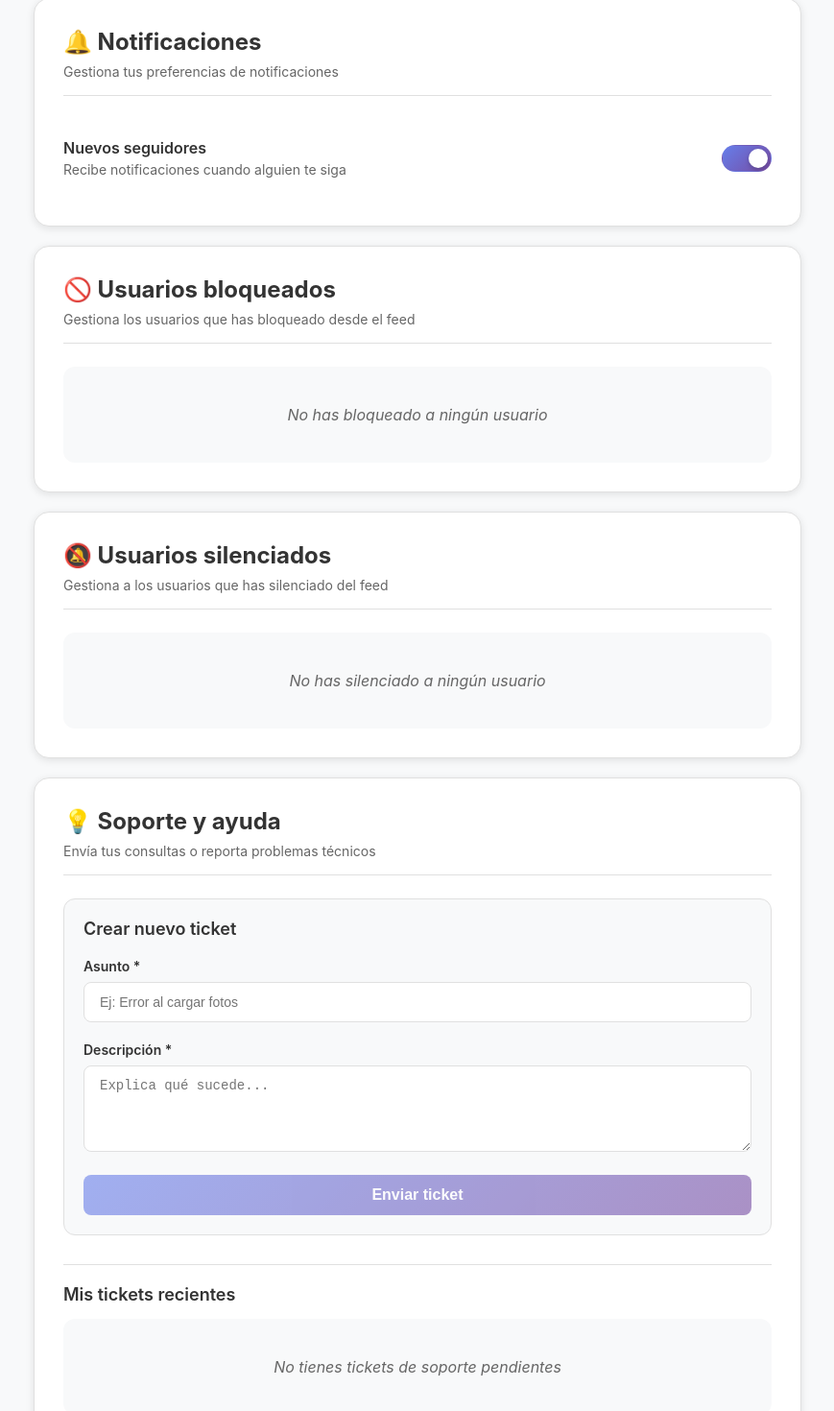
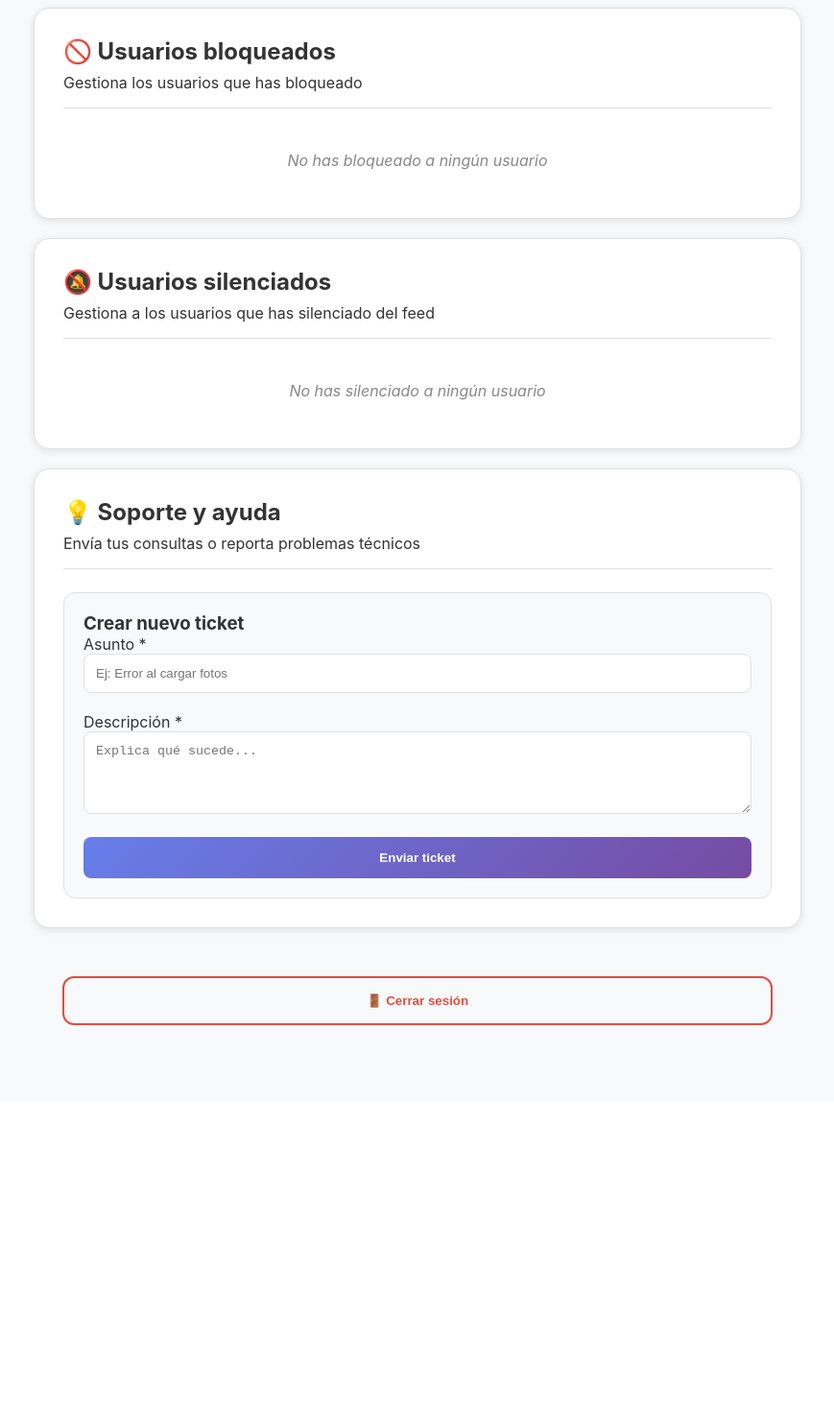
Before and after one commit to AncutaIorga/PearlyApp, an Angular app: page /ajustes in a window 1280 px wide. Shown: the part 689-2159 px from the top of the page at 96% size, without its empty margins (205-1074 px from the left). After the commit the page ends 1837 px from the top, so only its background shows below. Built offline with nearby package versions, Linux system fonts and the light colour scheme; sample sign-in values are in the browser's storage.

Commit message:
v5.2.0 bloqueados bien

```diff
--- a/src/app/ajustes/ajustes.css
+++ b/src/app/ajustes/ajustes.css
@@ -1,10 +1,7 @@
-/* ajustes/ajustes.css */
-
 .settings-container {
   min-height: calc(100vh - 64px);
   background: var(--bg-secondary);
   padding: 30px 20px;
-  transition: background-color 0.3s ease;
 }
 
 .settings-content {
@@ -16,10 +13,9 @@ h1 {
   font-size: 32px;
   font-weight: 700;
   color: var(--text-primary);
-  margin: 0 0 30px 0;
+  margin-bottom: 30px;
 }
 
-/* --- SECCIONES GENERALES --- */
 .settings-section {
   background: var(--card-bg);
   border-radius: 16px;
@@ -27,7 +23,6 @@ h1 {
   margin-bottom: 20px;
   box-shadow: var(--shadow-sm);
   border: 1px solid var(--border-color);
-  transition: all 0.3s ease;
 }
 
 .section-header {
@@ -38,18 +33,11 @@ h1 {
 
 .section-header h2 {
   font-size: 24px;
-  font-weight: 700;
   color: var(--text-primary);
   margin: 0 0 8px 0;
 }
 
-.section-description {
-  color: var(--text-secondary);
-  font-size: 14px;
-  margin: 0;
-}
-
-/* --- TOGGLES Y OPCIONES --- */
+/* --- TOGGLES --- */
 .setting-item {
   display: flex;
   justify-content: space-between;
@@ -58,365 +46,121 @@ h1 {
   border-bottom: 1px solid var(--border-color);
 }
 
-.setting-item:last-child {
-  border-bottom: none;
+.setting-item:last-child { border-bottom: none; }
+
+.toggle-switch {
+  position: relative; width: 52px; height: 28px;
 }
 
-.setting-info h3 {
-  font-size: 16px;
-  font-weight: 600;
-  color: var(--text-primary);
-  margin: 0 0 4px 0;
-}
-
-.setting-info p {
-  font-size: 14px;
-  color: var(--text-secondary);
-  margin: 0;
-}
-
-/* Toggle Switch Personalizado */
-.toggle-switch {
-  position: relative;
-  display: inline-block;
-  width: 52px;
-  height: 28px;
-  flex-shrink: 0;
-}
-
-.toggle-switch input {
-  opacity: 0;
-  width: 0;
-  height: 0;
-}
+.toggle-switch input { opacity: 0; width: 0; height: 0; }
 
 .slider {
-  position: absolute;
-  cursor: pointer;
-  top: 0;
-  left: 0;
-  right: 0;
-  bottom: 0;
-  background-color: var(--bg-tertiary);
-  transition: 0.4s;
-  border-radius: 34px;
-  border: 1px solid var(--border-color);
+  position: absolute; cursor: pointer; top: 0; left: 0; right: 0; bottom: 0;
+  background-color: var(--bg-tertiary); transition: 0.4s; border-radius: 34px;
 }
 
 .slider:before {
-  position: absolute;
-  content: "";
-  height: 20px;
-  width: 20px;
-  left: 3px;
-  bottom: 3px;
-  background-color: white;
-  transition: 0.4s;
-  border-radius: 50%;
-  box-shadow: 0 2px 4px rgba(0,0,0,0.2);
+  position: absolute; content: ""; height: 20px; width: 20px; left: 4px; bottom: 4px;
+  background-color: white; transition: 0.4s; border-radius: 50%;
 }
 
-input:checked + .slider {
-  background: linear-gradient(135deg, #667eea 0%, #764ba2 100%);
-  border-color: transparent;
+input:checked + .slider { background: linear-gradient(135deg, #667eea 0%, #764ba2 100%); }
+input:checked + .slider:before { transform: translateX(24px); }
+
+/* --- BLOQUEADOS / SILENCIADOS --- */
+.blocked-users-list { display: flex; flex-direction: column; gap: 12px; }
+
+.blocked-user-item {
+  display: flex; justify-content: space-between; align-items: center;
+  padding: 12px 16px; background: var(--bg-secondary);
+  border-radius: 12px; border: 1px solid var(--border-color);
 }
 
-input:checked + .slider:before {
-  transform: translateX(24px);
+.blocked-user-info { display: flex; align-items: center; gap: 15px; }
+
+.blocked-avatar-container { width: 45px; height: 45px; }
+
+.blocked-img { width: 100%; height: 100%; object-fit: cover; border-radius: 50%; }
+
+.blocked-avatar-placeholder {
+  width: 100%; height: 100%; border-radius: 50%;
+  background: linear-gradient(135deg, #667eea 0%, #764ba2 100%);
+  color: white; display: flex; align-items: center; justify-content: center; font-weight: 700;
 }
 
-/* --- USUARIOS BLOQUEADOS --- */
-.empty-state {
-  text-align: center;
-  padding: 40px 20px;
-  color: var(--text-secondary);
-  font-style: italic;
-  background: var(--bg-secondary);
-  border-radius: 12px;
+.unblock-btn {
+  padding: 8px 16px; border: 2px solid #e74c3c; color: #e74c3c;
+  background: transparent; border-radius: 20px; font-weight: 700; cursor: pointer;
 }
 
-.blocked-users-list {
-  display: flex;
-  flex-direction: column;
-  gap: 15px;
+.unblock-btn:hover { background: #e74c3c; color: white; }
+
+.view-more-btn {
+  width: 100%; margin-top: 15px; padding: 12px;
+  border: 1px dashed var(--border-color); background: transparent;
+  color: #667eea; border-radius: 10px; cursor: pointer; font-weight: 600;
 }
 
-.blocked-user-item {
-  display: flex;
-  justify-content: space-between;
-  align-items: center;
-  padding: 16px 20px;
-  background: var(--bg-secondary);
-  border-radius: 12px;
-  border: 1px solid var(--border-color);
-  transition: transform 0.2s ease, box-shadow 0.2s ease;
+/* --- SOPORTE --- */
+.support-form {
+  background: var(--bg-secondary); padding: 20px;
+  border-radius: 12px; border: 1px solid var(--border-color);
 }
 
-.blocked-user-item:hover {
-  transform: translateY(-2px);
-  box-shadow: var(--shadow-sm);
+.form-group { margin-bottom: 20px; }
+.form-group input, .form-group textarea {
+  width: 100%; padding: 12px; background: var(--input-bg);
+  border: 1px solid var(--border-color); border-radius: 8px; color: var(--text-primary);
 }
 
-.blocked-user-info {
-  display: flex;
-  align-items: center;
-  gap: 15px;
+.submit-ticket-btn {
+  width: 100%; padding: 14px; background: linear-gradient(135deg, #667eea 0%, #764ba2 100%);
+  color: white; border: none; border-radius: 8px; font-weight: 700; cursor: pointer;
 }
 
-/* Contenedor del avatar */
-.blocked-avatar-container {
-  width: 45px;
-  height: 45px;
-  flex-shrink: 0;
+/* --- MODAL Y BOTÓN CERRAR (X) --- */
+.modal-overlay {
+  position: fixed; top: 0; left: 0; width: 100%; height: 100%;
+  background: rgba(0,0,0,0.6); display: flex; align-items: center; justify-content: center; z-index: 2000;
 }
 
-/* Imagen real */
-.blocked-img {
-  width: 100%;
-  height: 100%;
-  object-fit: cover;
-  border-radius: 50%;
-  border: 1px solid var(--border-color);
+.modal-card {
+  background: var(--card-bg); width: 90%; max-width: 500px; max-height: 80vh;
+  border-radius: 20px; display: flex; flex-direction: column; overflow: hidden;
 }
 
-/* Iniciales (placeholder) */
-.blocked-avatar-placeholder {
-  width: 100%;
-  height: 100%;
-  background: linear-gradient(135deg, #667eea 0%, #764ba2 100%);
-  color: white;
-  border-radius: 50%;
+.modal-header { padding: 20px; border-bottom: 1px solid var(--border-color); display: flex; justify-content: space-between; align-items: center; }
+
+/* Estilo de la X de cerrar */
+.close-icon {
+  background: var(--bg-secondary);
+  border: none;
+  width: 32px;
+  height: 32px;
   display: flex;
   align-items: center;
   justify-content: center;
-  font-weight: 700;
-  font-size: 18px;
-  text-transform: uppercase;
-  box-shadow: 0 2px 5px rgba(0,0,0,0.1);
+  border-radius: 50%;
+  font-size: 16px;
+  color: var(--text-secondary);
+  cursor: pointer;
+  transition: all 0.2s ease;
 }
 
-.blocked-user-info h4 {
-  margin: 0;
-  font-size: 16px;
-  color: var(--text-primary);
-  font-weight: 600;
+.close-icon:hover {
+  background: #e74c3c;
+  color: white;
+  transform: rotate(90deg) scale(1.1);
 }
 
-.blocked-user-info p {
-  margin: 2px 0 0 0;
-  font-size: 12px;
-  color: var(--text-muted);
+.modal-scroll-area { padding: 20px; overflow-y: auto; flex: 1; }
+
+/* --- LOGOUT --- */
+.logout-btn {
+  width: 100%; padding: 16px; border: 2px solid #e74c3c; border-radius: 12px;
+  background: transparent; color: #e74c3c; font-weight: 700; cursor: pointer;
 }
 
-.unblock-btn {
-  padding: 8px 18px;
-  background: transparent;
-  border: 2px solid #e74c3c;
-  color: #e74c3c;
-  border-radius: 20px;
-  font-size: 13px;
-  font-weight: 700;
-  cursor: pointer;
-  transition: all 0.3s ease;
-  white-space: nowrap;
-}
+.logout-btn:hover { background: #e74c3c; color: white; }
 
-.unblock-btn:hover {
-  background: #e74c3c;
-  color: white;
-  box-shadow: 0 4px 10px rgba(231, 76, 60, 0.2);
-}
-
-/* --- FORMULARIO DE SOPORTE --- */
-.support-form {
-  margin-bottom: 30px;
-  background: var(--bg-secondary);
-  padding: 20px;
-  border-radius: 12px;
-  border: 1px solid var(--border-color);
-}
-
-.support-form h3 {
-  font-size: 18px;
-  font-weight: 600;
-  color: var(--text-primary);
-  margin: 0 0 20px 0;
-}
-
-.form-group {
-  margin-bottom: 20px;
-}
-
-.form-group label {
-  display: block;
-  font-weight: 600;
-  color: var(--text-primary);
-  margin-bottom: 8px;
-  font-size: 14px;
-}
-
-.form-group input,
-.form-group textarea {
-  width: 100%;
-  padding: 12px 16px;
-  background: var(--input-bg);
-  border: 1px solid var(--border-color);
-  border-radius: 8px;
-  font-size: 14px;
-  color: var(--text-primary);
-  transition: all 0.3s ease;
-  box-sizing: border-box;
-}
-
-.form-group input:focus,
-.form-group textarea:focus {
-  outline: none;
-  border-color: #667eea;
-  box-shadow: 0 0 0 3px rgba(102, 126, 234, 0.1);
-}
-
-.submit-ticket-btn {
-  width: 100%;
-  padding: 12px;
-  background: linear-gradient(135deg, #667eea 0%, #764ba2 100%);
-  color: white;
-  border: none;
-  border-radius: 8px;
-  font-size: 16px;
-  font-weight: 600;
-  cursor: pointer;
-  transition: all 0.3s ease;
-}
-
-.submit-ticket-btn:hover:not(:disabled) {
-  transform: translateY(-2px);
-  box-shadow: 0 4px 12px rgba(102, 126, 234, 0.3);
-}
-
-.submit-ticket-btn:disabled {
-  opacity: 0.6;
-  cursor: not-allowed;
-}
-
-/* --- LISTA DE TICKETS --- */
-.tickets-history {
-  margin-top: 30px;
-  padding-top: 20px;
-  border-top: 1px solid var(--border-color);
-}
-
-.tickets-history h3 {
-  font-size: 18px;
-  font-weight: 600;
-  color: var(--text-primary);
-  margin-bottom: 15px;
-}
-
-.tickets-list {
-  display: flex;
-  flex-direction: column;
-  gap: 12px;
-}
-
-.ticket-item {
-  background: var(--bg-secondary);
-  border-radius: 12px;
-  border: 1px solid var(--border-color);
-  padding: 16px;
-  transition: all 0.3s ease;
-}
-
-.ticket-header-simple {
-  display: flex;
-  justify-content: space-between;
-  align-items: flex-start;
-  margin-bottom: 8px;
-}
-
-.ticket-header-simple h4 {
-  margin: 0;
-  font-size: 16px;
-  font-weight: 600;
-  color: var(--text-primary);
-  flex: 1;
-}
-
-.ticket-status {
-  font-size: 11px;
-  padding: 4px 10px;
-  border-radius: 12px;
-  font-weight: 700;
-  text-transform: uppercase;
-  white-space: nowrap;
-  margin-left: 10px;
-}
-
-.ticket-status.open {
-  background: rgba(102, 126, 234, 0.15);
-  color: #667eea;
-}
-
-.ticket-date {
-  font-size: 12px;
-  color: var(--text-muted);
-  margin: 0 0 8px 0;
-}
-
-.ticket-desc {
-  font-size: 14px;
-  color: var(--text-secondary);
-  margin: 0;
-  line-height: 1.5;
-}
-
-/* --- BOTÓN CERRAR SESIÓN --- */
-.logout-btn {
-  width: 100%;
-  padding: 16px;
-  background: transparent;
-  color: #e74c3c;
-  border: 2px solid #e74c3c;
-  border-radius: 12px;
-  font-size: 16px;
-  font-weight: 700;
-  cursor: pointer;
-  transition: all 0.3s ease;
-  margin-top: 20px;
-}
-
-.logout-btn:hover {
-  background: #e74c3c;
-  color: white;
-}
-
-/* --- RESPONSIVE --- */
-@media (max-width: 600px) {
-  .settings-container {
-    padding: 15px;
-  }
-
-  .settings-section {
-    padding: 20px;
-  }
-
-  .setting-item {
-    flex-direction: column;
-    align-items: flex-start;
-    gap: 12px;
-  }
-
-  .toggle-switch {
-    align-self: flex-end;
-  }
-
-  .blocked-user-item {
-    flex-direction: column;
-    gap: 12px;
-    align-items: stretch;
-    text-align: center;
-  }
-
-  .unblock-btn {
-    width: 100%;
-  }
-}
+.empty-state { text-align: center; padding: 20px; color: var(--text-muted); font-style: italic; }
--- a/src/app/ajustes/ajustes.html
+++ b/src/app/ajustes/ajustes.html
@@ -9,17 +9,13 @@
         <h2>🎨 Apariencia</h2>
         <p class="section-description">Personaliza el aspecto de la aplicación</p>
       </div>
-
       <div class="setting-item">
         <div class="setting-info">
           <h3>Modo oscuro</h3>
           <p>Cambia entre tema claro y oscuro</p>
         </div>
         <label class="toggle-switch">
-          <input
-            type="checkbox"
-            [checked]="isDarkMode()"
-            (change)="toggleTheme()">
+          <input type="checkbox" [checked]="isDarkMode()" (change)="toggleTheme()">
           <span class="slider"></span>
         </label>
       </div>
@@ -30,38 +26,13 @@
         <h2>🔒 Privacidad</h2>
         <p class="section-description">Controla quién puede ver tu perfil y actividad</p>
       </div>
-
       <div class="setting-item">
         <div class="setting-info">
           <h3>Cuenta privada</h3>
           <p>Solo tus seguidores pueden ver tus publicaciones</p>
         </div>
         <label class="toggle-switch">
-          <input
-            type="checkbox"
-            [(ngModel)]="privacySettings.isPrivate"
-            (change)="updatePrivacy()">
-          <span class="slider"></span>
-        </label>
-      </div>
-    </div>
-
-    <div class="settings-section">
-      <div class="section-header">
-        <h2>🔔 Notificaciones</h2>
-        <p class="section-description">Gestiona tus preferencias de notificaciones</p>
-      </div>
-
-      <div class="setting-item">
-        <div class="setting-info">
-          <h3>Nuevos seguidores</h3>
-          <p>Recibe notificaciones cuando alguien te siga</p>
-        </div>
-        <label class="toggle-switch">
-          <input
-            type="checkbox"
-            [(ngModel)]="notificationSettings.followers"
-            (change)="updateNotifications()">
+          <input type="checkbox" [(ngModel)]="privacySettings.isPrivate" (change)="updatePrivacy()">
           <span class="slider"></span>
         </label>
       </div>
@@ -70,7 +41,7 @@
     <div class="settings-section">
       <div class="section-header">
         <h2>🚫 Usuarios bloqueados</h2>
-        <p class="section-description">Gestiona los usuarios que has bloqueado desde el feed</p>
+        <p class="section-description">Gestiona los usuarios que has bloqueado</p>
       </div>
 
       @if (blockedUsers().length === 0) {
@@ -78,23 +49,22 @@
           <p>No has bloqueado a ningún usuario</p>
         </div>
       } @else {
-        <div class="blocked-users-list">
-          @for (user of blockedUsers(); track user.id) {
+        <div class="blocked-users-list preview-mode">
+          @for (user of blockedUsers().slice(0, 3); track user.id) {
             <div class="blocked-user-item">
               <div class="blocked-user-info">
                  <div class="blocked-avatar-container">
                     @if (user.avatar) {
-                      <img [src]="user.avatar" [alt]="user.name" class="blocked-img">
+                      <img [src]="user.avatar" class="blocked-img">
                     } @else {
                       <div class="blocked-avatar-placeholder">
                         {{ user.name.charAt(0).toUpperCase() }}
                       </div>
                     }
                  </div>
-
-                 <div style="margin-left: 12px">
-                   <h4 style="margin: 0; color: var(--text-primary)">{{ user.name }}</h4>
-                   <p style="margin: 0; font-size: 12px; color: var(--text-muted)">Bloqueado</p>
+                 <div class="blocked-user-text">
+                   <h4>{{ user.name }}</h4>
+                   <p>Bloqueado</p>
                  </div>
               </div>
               <button class="unblock-btn" (click)="unblockUser(user.id)">
@@ -103,6 +73,12 @@
             </div>
           }
         </div>
+
+        @if (blockedUsers().length > 3) {
+          <button class="view-more-btn" (click)="openBlockedModal()">
+            Ver todos ({{ blockedUsers().length }})
+          </button>
+        }
       }
     </div>
 
@@ -111,7 +87,6 @@
         <h2>🔕 Usuarios silenciados</h2>
         <p class="section-description">Gestiona a los usuarios que has silenciado del feed</p>
       </div>
-
       @if (blockService.mutedUsers().length === 0) {
         <div class="empty-state">
           <p>No has silenciado a ningún usuario</p>
@@ -122,23 +97,15 @@
             <div class="blocked-user-item">
               <div class="blocked-user-info">
                  <div class="blocked-avatar-container">
-                    @if (user.avatar) {
-                      <img [src]="user.avatar" [alt]="user.name" class="blocked-img">
-                    } @else {
-                      <div class="blocked-avatar-placeholder">
-                        {{ user.name.charAt(0).toUpperCase() }}
-                      </div>
-                    }
+                    @if (user.avatar) { <img [src]="user.avatar" class="blocked-img"> }
+                    @else { <div class="blocked-avatar-placeholder">{{ user.name.charAt(0).toUpperCase() }}</div> }
                  </div>
-
-                 <div style="margin-left: 12px">
-                   <h4 style="margin: 0; color: var(--text-primary)">{{ user.name }}</h4>
-                   <p style="margin: 0; font-size: 12px; color: var(--text-muted)">Silenciado</p>
+                 <div class="blocked-user-text">
+                   <h4>{{ user.name }}</h4>
+                   <p>Silenciado</p>
                  </div>
               </div>
-              <button class="unblock-btn" (click)="blockService.unmuteUser(user.name)">
-                Desilenciar
-              </button>
+              <button class="unblock-btn" (click)="blockService.unmuteUser(user.name)">Desilenciar</button>
             </div>
           }
         </div>
@@ -153,63 +120,52 @@
 
       <div class="support-form">
         <h3>Crear nuevo ticket</h3>
-
         <div class="form-group">
           <label>Asunto *</label>
-          <input
-            type="text"
-            [(ngModel)]="newTicket.subject"
-            placeholder="Ej: Error al cargar fotos">
+          <input type="text" [(ngModel)]="newTicket.subject" placeholder="Ej: Error al cargar fotos">
         </div>
-
         <div class="form-group">
           <label>Descripción *</label>
-          <textarea
-            [(ngModel)]="newTicket.description"
-            placeholder="Explica qué sucede..."
-            rows="4"></textarea>
+          <textarea [(ngModel)]="newTicket.description" placeholder="Explica qué sucede..." rows="4"></textarea>
         </div>
-
-        <button
-          class="submit-ticket-btn"
-          (click)="submitTicket()"
-          [disabled]="!newTicket.subject || !newTicket.description || loading.tickets">
+        <button class="submit-ticket-btn" (click)="submitTicket()" [disabled]="!newTicket.subject || !newTicket.description || loading.tickets">
           {{ loading.tickets ? 'Enviando...' : 'Enviar ticket' }}
         </button>
-      </div>
-
-      <div class="tickets-history">
-        <h3>Mis tickets recientes</h3>
-
-        @if (tickets().length === 0) {
-          <div class="empty-state">
-            <p>No tienes tickets de soporte pendientes</p>
-          </div>
-        } @else {
-          <div class="tickets-list">
-            @for (ticket of tickets(); track ticket.id) {
-              <div class="ticket-item" style="padding: 15px; margin-bottom: 10px;">
-                <div class="ticket-header-simple" style="display: flex; justify-content: space-between;">
-                  <h4 style="margin: 0;">{{ ticket.subject }}</h4>
-                  <span class="ticket-status open" style="font-size: 10px; padding: 2px 8px; background: #e0e7ff; color: #4338ca; border-radius: 10px;">
-                    Abierto
-                  </span>
-                </div>
-                <p class="ticket-date" style="font-size: 12px; color: var(--text-muted); margin: 5px 0;">
-                  {{ formatDate(ticket.createdAt) }}
-                </p>
-                <p class="ticket-desc" style="font-size: 14px; margin: 5px 0;">{{ ticket.description }}</p>
-              </div>
-            }
-          </div>
-        }
       </div>
     </div>
 
     <div class="settings-section logout-section" style="border: none; background: transparent; box-shadow: none;">
-      <button class="logout-btn" (click)="logout()">
-        🚪 Cerrar sesión
-      </button>
+      <button class="logout-btn" (click)="logout()">🚪 Cerrar sesión</button>
     </div>
   </div>
 </div>
+
+@if (showBlockedModal) {
+  <div class="modal-overlay" (click)="closeBlockedModal()">
+    <div class="modal-card" (click)="$event.stopPropagation()">
+      <div class="modal-header">
+        <h3>Lista completa de bloqueados</h3>
+        <button class="close-icon" (click)="closeBlockedModal()">✕</button>
+      </div>
+      <div class="modal-scroll-area">
+        <div class="blocked-users-list">
+          @for (user of blockedUsers(); track user.id) {
+            <div class="blocked-user-item">
+              <div class="blocked-user-info">
+                 <div class="blocked-avatar-container">
+                    @if (user.avatar) { <img [src]="user.avatar" class="blocked-img"> }
+                    @else { <div class="blocked-avatar-placeholder">{{ user.name.charAt(0).toUpperCase() }}</div> }
+                 </div>
+                 <div class="blocked-user-text">
+                   <h4>{{ user.name }}</h4>
+                   <p>Bloqueado</p>
+                 </div>
+              </div>
+              <button class="unblock-btn" (click)="unblockUser(user.id)">Desbloquear</button>
+            </div>
+          }
+        </div>
+      </div>
+    </div>
+  </div>
+}
```
Also changed, not shown: src/app/ajustes/ajustes.ts (+12 -1 lines).
